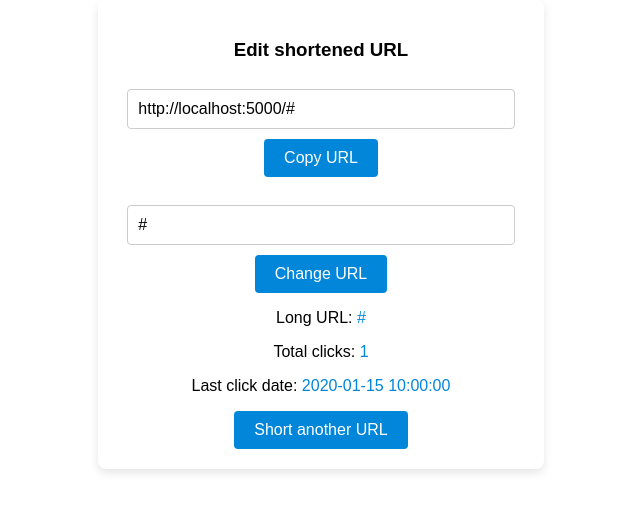
After one commit to YuriyDaramos/URL_Shortener, a FastAPI app: template templates/url_info.html in a window 1280 px wide. The commit adds this page. Shown: the top 512 px of the page, without its empty margins (339-979 px from the left). Run offline with FastAPI, Linux system fonts and the light colour scheme; the template is opened without the code that fills it: most values are stand-ins (such as "Sample title", 1, 10 or a date in 2020).

Commit message:
Moving to Mongo and add edit URL feature

```diff
--- a/main.py
+++ b/main.py
@@ -1,22 +1,24 @@
-import random
-import string
-import json
+from datetime import datetime
 from typing import Annotated
 
-import aiofiles as aiofiles
 import uvicorn
 from fastapi import FastAPI, Request, Form, HTTPException
 from fastapi.responses import RedirectResponse
 from fastapi.templating import Jinja2Templates
 from fastapi.staticfiles import StaticFiles
 
-from utils import check_and_create_file
+import motor.motor_asyncio
+
+from utils import create_short_url
+
 
 app = FastAPI()
+app.mount("/static", StaticFiles(directory="static", html=True), name="static")
+templates = Jinja2Templates(directory="templates")
 
-app.mount("/static", StaticFiles(directory="static", html=True), name="static")
-
-templates = Jinja2Templates(directory="templates")
+db_client = motor.motor_asyncio.AsyncIOMotorClient("localhost", 27017, username="root", password="example")
+app_db = db_client["url_shortener"]
+collections = app_db["urls"]
 
 
 @app.get("/")
@@ -26,48 +28,62 @@ def index(request: Request):
 
 @app.post("/")
 async def shorten_url(request: Request, long_url: Annotated[str, Form()]):
-    await check_and_create_file()
+    url_document = await collections.find_one({"long_url": long_url})
 
-    async with aiofiles.open("urls.json", "r") as f:
-        file_content = await f.read()
-        if not file_content:
-            existing_data = {}
-        else:
-            existing_data = json.loads(file_content)
+    if url_document is None:
+        while True:
+            short_url = create_short_url()
+            if not await collections.find_one({"short_url": short_url}):
+                break
 
-    shortened_url = None
+        url_document = {"short_url": short_url,
+                        "long_url": long_url,
+                        "last_used_date": datetime.utcnow().day,
+                        "total_clicks": 0}
+        await collections.insert_one(url_document)
 
-    for existing_short_url, existing_long_url in existing_data.items():
-        if existing_long_url == long_url:
-            shortened_url = existing_short_url
-            break
-
-    if not shortened_url:
-        while True:
-            shortened_url = "".join([random.choice(string.ascii_letters + string.digits) for _ in range(5)])
-            if shortened_url not in existing_data:
-                break
-        existing_data[shortened_url] = long_url
-        async with aiofiles.open("urls.json", "w") as f:
-            await f.write(json.dumps(existing_data))
-
-    context = {"short_url": shortened_url,
-               "long_url": long_url}
+    context = url_document
     return templates.TemplateResponse(request=request, name="shortened.html", context=context)
 
 
-@app.get("/{shortened_url}")
-async def url_redirect(shortened_url: str):
-    await check_and_create_file()
+@app.get("/{short_url}")
+async def url_redirect(short_url: str):
+    url_document = await collections.find_one({"short_url": short_url})
+    if url_document is None:
+        raise HTTPException(status_code=404, detail="Not found URL or shortened URL is expired")
 
-    async with aiofiles.open("urls.json", "r") as f:
-        existing_data = json.loads(await f.read())
-        if shortened_url not in existing_data:
-            raise HTTPException(status_code=404, detail="Not found URL or shortened URL is expired")
+    await collections.update_one(
+        {"_id": url_document["_id"]},
+        {
+            "$set": {"last_used_date": datetime.utcnow()},
+            "$inc": {"total_clicks": 1}
+        }
+    )
 
-    redirect_url = existing_data[shortened_url]
+    redirect_url = url_document["long_url"]
     return RedirectResponse(redirect_url)
 
 
+@app.get("/{short_url}/info")
+async def url_show_info(request: Request, short_url: str):
+    url_document = await collections.find_one({"short_url": short_url})
+    context = url_document
+    return templates.TemplateResponse(request=request, name="url_info.html", context=context)
+
+
+@app.post("/{short_url}/edit")
+async def url_edit_info(request: Request, new_short_url: Annotated[str, Form()]):
+    url_document = await collections.find_one({"short_url": request.path_params["short_url"]})
+    await collections.update_one(
+        {"_id": url_document["_id"]},
+        {
+            "$set": {"short_url": new_short_url},
+        }
+    )
+    url_document = await collections.find_one({"short_url": new_short_url})
+    context = url_document
+    return templates.TemplateResponse(request=request, name="shortened.html", context=context)
+
+
 if __name__ == "__main__":
-    uvicorn.run(app, host="127.0.0.1", port=5000, log_level="info")
+    uvicorn.run(app, host="127.0.0.1", port=5000, log_level="debug")
--- /dev/null
+++ b/templates/url_info.html
@@ -0,0 +1,29 @@
+{% extends "base.html" %}
+
+{% block title %}URL Info{% endblock %}
+
+{% block content %}
+    <div>
+        <form method="post" action="{{ url_for('url_edit_info', short_url=short_url) }}">
+            <h3>Edit shortened URL</h3>
+            <input type="url" name="short_url" value="http://{{ request.url.hostname }}:5000/{{ short_url }}" readonly>
+            <button type="button" onclick="copyUrl()">Copy URL</button>
+            <br>
+            <br>
+            <input type="text" id="new_short_url" name="new_short_url" value="{{ short_url }}" maxlength="5">
+            <button type="submit">Change URL</button>
+            <p>Long URL: <a href="{{ long_url }}">{{ long_url }}</a></p>
+            <p>Total clicks: <a href="{{ total_clicks }}">{{ total_clicks }}</a></p>
+            <p>Last click date: <a href="{{ last_used_date }}">{{ last_used_date.strftime('%Y-%m-%d %H:%M:%S') }}</a></p>
+            <button type="button" onclick="window.location.href='/'">Short another URL</button>
+        </form>
+    </div>
+
+    <script>
+        function copyUrl() {
+            const urlInput = document.querySelector('input[name="short_url"]');
+            urlInput.select();
+            document.execCommand('copy');
+        }
+    </script>
+{% endblock %}
```
Also changed, not shown: templates/shortened.html (+4 -4 lines), utils.py (+4 -7 lines).
